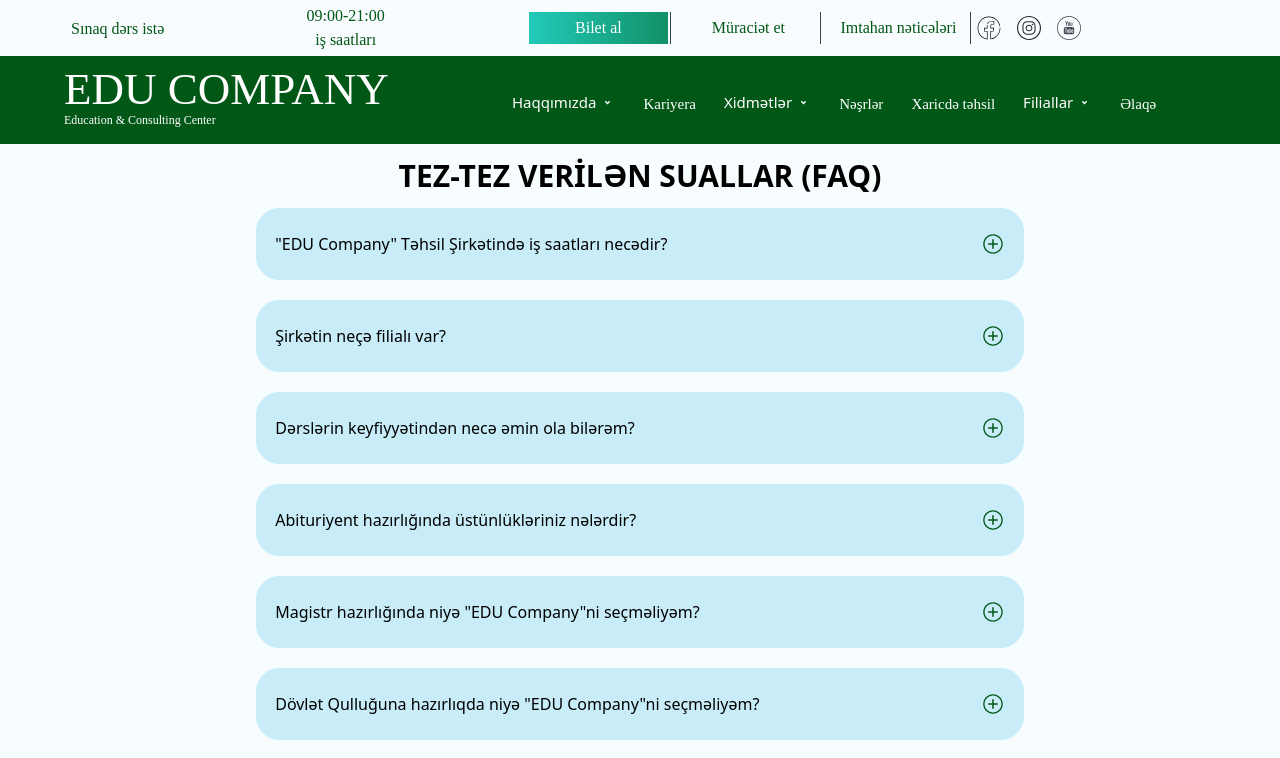
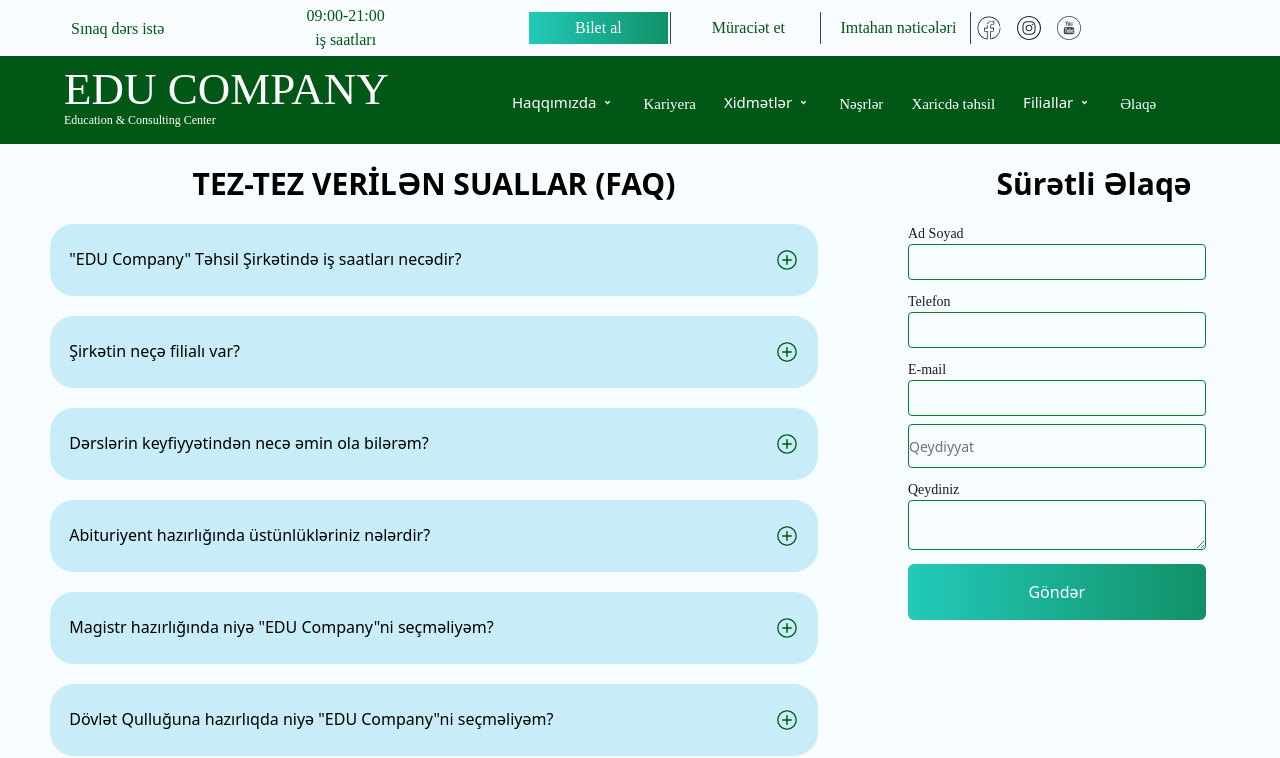
Before and after one commit to mammadovailaha/Final-project, a React (Vite) app: page /about/faq in a window 1280 px wide. Shown: the top 758 px of the page. Built offline with nearby package versions, Linux system fonts and the light colour scheme.

Commit message:
quickContact and faq page

```diff
--- a/src/components/FaqItem.tsx
+++ b/src/components/FaqItem.tsx
@@ -12,20 +12,20 @@
 const FaqItem: React.FC<FaqItemProps> = ({ id, question, answer, isOpen, onToggle }) => {
   return (
     <div
-      className={`max-w-lg md:min-w-3xl p-5 flex flex-col items-center bg-[#c8edf8] rounded-3xl ${
-        isOpen ? "h-auto min-h-35 justify-start" : "h-10 md:h-18 justify-center"
+      className={`w-88 md:min-w-3xl p-5 flex flex-col items-center bg-[#c8edf8] rounded-2xl md:rounded-3xl ${
+        isOpen ? "h-auto min-h-35 justify-start" : "h-12 md:h-18 justify-center"
       }`}
     >
       <div
         onClick={() => onToggle(id)}
-        className={`w-full flex justify-center items-center rounded-3xl ${
+        className={`w-[95%] flex justify-center items-center rounded-3xl ${
           isOpen ? "h-5 md:h-18 bg-[#b0d8f0]" : "h-full bg-[#c8edf8]"
         } p-4 cursor-pointer transition-colors duration-700 ease-in-out`}
       >
-        <div className="w-[95%] flex justify-between items-center">
-          <p className=" text-sm md:text-[16px] text-wrap ">{question}</p>
+        <div className="w-full flex justify-between items-center">
+          <p className=" text-xs md:text-[16px] text-wrap ">{question}</p>
           <div className="cursor-pointer text-2xl text-[#015715] hover:text-[#22caba] transition-colors duration-700 ease-in-out">
-            {isOpen ? <IoIosRemoveCircleOutline /> : <IoIosAddCircleOutline />}
+            {isOpen ? <IoIosRemoveCircleOutline className="text-lg md:text-2xl" /> : <IoIosAddCircleOutline className="text-lg md:text-2xl" />}
           </div>
         </div>
       </div>
--- /dev/null
+++ b/src/components/InputField.tsx
@@ -0,0 +1,31 @@
+import React from 'react'
+
+interface InputFieldProps{
+    htmlFor:string;
+    label:string;
+    id:string;
+    name:string;
+    type:string;
+     onChange: (e: React.ChangeEvent<HTMLInputElement>) => void;
+    value:string;
+}
+
+const InputField:React.FC<InputFieldProps> = ({htmlFor,label, id, name, type, onChange, value}) => {
+  return (
+    <>
+       <label htmlFor={htmlFor} className="text-xs md:text-sm font-[averta] text-[#1B1B1B]">
+         {label}
+          </label>
+          <input
+            id={id}
+            name={name}
+            type={type}
+            onChange={onChange}
+            value={value}
+            className="w-full h-9 pl-4 border rounded outline-none  text-black text-sm  border-green-700 transition-shadow duration-300 hover:shadow-[-5px_6px_31px_-5px_rgba(17,159,86,0.31)] "
+          />
+    </>
+  )
+}
+
+export default InputField
--- /dev/null
+++ b/src/components/QuickContact.tsx
@@ -0,0 +1,149 @@
+import React from "react";
+import { useFormik } from "formik";
+import * as Yup from "yup";
+import InputField from "./InputField";
+import TextareaField from "./TextareaField";
+
+const applicationReasons = [
+  { id: 1, value: "qeydiyyat", label: "Qeydiyyat" },
+  { id: 2, value: "kurslar", label: "Kurslar" },
+  { id: 3, value: "telimler", label: "Təlimlər" },
+  { id: 4, value: "imtahanlar", label: "İmtahanlar" },
+  { id: 5, value: "diger", label: "Digər" },
+];
+
+const QuickContact = () => {
+  const formik = useFormik({
+    initialValues: {
+      fullname: "",
+      phone: "",
+      note: "",
+      email: "",
+    },
+    validationSchema: Yup.object({
+      fullname: Yup.string()
+        .required("Ad və soyad mütləqdir")
+        .min(3, "Çox qısadır"),
+      phone: Yup.string()
+        .required("Telefon nömrəsi mütləqdir")
+        .matches(
+          /^(\+994|0)(50|51|55|70|77)[0-9]{7}$/,
+          "Düzgün nömrə daxil edin"
+        ),
+      note: Yup.string().max(300, "Əlavə qeyd maksimum 300 simvol ola bilər"),
+      email: Yup.string()
+        .required("E-mail mütləqdir")
+        .email("Düzgün e-mail daxil edin")
+        .matches(
+          /^[A-Z0-9._%+-]+@[A-Z0-9.-]+\.[A-Z]{2,}$/i,
+          "Düzgün e-mail daxil edin"
+        ),
+      reason: Yup.string().required("Müraciət səbəbi seçilməlidir"),
+    }),
+
+    onSubmit: (values) => {
+      console.log("Form məlumatları:", values);
+    },
+  });
+  return (
+
+      <form
+        className="w-[85%] md:w-full flex-col justify-center items-center gap-8 md:gap-10"
+        action=""
+      >
+        <h1 className="text-2xl leading-8 font-bold md:text-3xl md:leading-20 text-center">
+          Sürətli Əlaqə
+        </h1>
+        <div className="w-full md:w-[80%] flex flex-col gap-2">
+          <div className="w-full  flex flex-col justify-center ">
+            <InputField
+              htmlFor="fullname"
+              label="Ad Soyad"
+              id="fullname"
+              name="fullname"
+              type="text"
+              onChange={formik.handleChange}
+              value={formik.values.fullname}
+            />
+            {formik.touched.fullname && formik.errors.fullname && (
+              <div className="text-red-500 text-xs font-[averta]">
+                {formik.errors.fullname}
+              </div>
+            )}
+          </div>
+          <div>
+            <InputField
+              htmlFor="phone"
+              label="Telefon"
+              id="phone"
+              name="phone"
+              type="text"
+              onChange={formik.handleChange}
+              value={formik.values.phone}
+            />
+            {formik.touched.phone && formik.errors.phone && (
+              <div className="text-red-500 text-xs font-[averta]">
+                {formik.errors.phone}
+              </div>
+            )}
+          </div>
+          <div>
+            <InputField
+              htmlFor="email"
+              label="E-mail"
+              id="email"
+              name="email"
+              type="email"
+              onChange={formik.handleChange}
+              value={formik.values.email}
+            />
+            {formik.touched.email && formik.errors.email && (
+              <div className="text-red-500 text-xs font-[averta]">
+                {formik.errors.email}
+              </div>
+            )}
+          </div>
+          <div>
+            <input
+              type="text"
+              placeholder="Qeydiyyat"
+              {...formik.getFieldProps("reason")}
+              list="reason"
+              className=" h-9 md:h-11 w-full border rounded outline-none  text-black text-sm  border-green-700 transition-shadow duration-300 hover:shadow-[-5px_6px_31px_-5px_rgba(17,159,86,0.31)] placeholder:text-xs  md:placeholder:text-sm placeholder:text-gray-500 placeholder:left-2.5"
+            />
+            <datalist id="reason">
+              {applicationReasons.map((item) => (
+                <option key={item.id} value={item.label} />
+              ))}
+            </datalist>
+          </div>
+          <div>
+            <TextareaField
+              htmlFor="note"
+              label="Qeydiniz"
+              id="note"
+              name="note"
+              onChange={formik.handleChange}
+              value={formik.values.note}
+            />
+            {formik.touched.note && formik.errors.note && (
+              <div className="text-red-500 text-xs font-[averta]">
+                {formik.errors.note}
+              </div>
+            )}
+          </div>
+          <div className="w-full h-11 md:h-14 flex justify-center items-center">
+            <button
+              className="w-full h-full text-white rounded-md bg-[linear-gradient(to_right,_#22CABA,_#015715)] bg-[length:200%_100%] bg-[position:left] hover:bg-[position:right] transition-[background-position] duration-1000 ease-in-out "
+              type="submit"
+            >
+              Göndər
+            </button>
+          </div>
+        </div>
+      </form>
+
+  );
+};
+
+export default QuickContact;
--- a/src/components/QuickRegistration.tsx
+++ b/src/components/QuickRegistration.tsx
@@ -1,5 +1,6 @@
 import { useFormik } from "formik";
 import * as Yup from "yup";
+import InputField from "./InputField";
 
 const QuickRegistration = () => {
   const formik = useFormik({
@@ -29,38 +30,40 @@
       onSubmit={formik.handleSubmit}
       className="w-full flex flex-col justify-center items-center gap-4"
     >
-      <h1 className="text-2xl leading-11 md:text-3xl md:leading-14 font-medium">Sürətli Qeydiyyat</h1>
+      <h1 className="text-2xl leading-11 md:text-3xl md:leading-14 font-medium">
+        Sürətli Qeydiyyat
+      </h1>
       <div className="w-full flex flex-col justify-center items-center gap-2">
         <div className="w-[75%] flex flex-col items-start justify-center">
-          <label htmlFor="fullname" className="text-sm">
-            Ad Soyad
-          </label>
-          <input
+          <InputField
+            htmlFor="fullname"
+            label="Ad Soyad"
             id="fullname"
             name="fullname"
             type="text"
             onChange={formik.handleChange}
             value={formik.values.fullname}
-            className="w-full h-8 pl-4 border rounded outline-none  text-black text-sm  border-green-700 transition-shadow duration-300 hover:shadow-[-5px_6px_31px_-5px_rgba(17,159,86,0.31)] "
           />
           {formik.touched.fullname && formik.errors.fullname && (
-            <div className="text-red-500 text-xs font-[averta]">{formik.errors.fullname}</div>
+            <div className="text-red-500 text-xs font-[averta]">
+              {formik.errors.fullname}
+            </div>
           )}
         </div>
         <div className="w-[75%] flex flex-col items-start justify-center">
-          <label htmlFor="phone" className="text-sm">
-            Telefon
-          </label>
-          <input
-            type="text"
+          <InputField
+            htmlFor="phone"
+            label="Telefon"
             id="phone"
             name="phone"
-            className="w-full h-8 pl-4 border rounded outline-none  transition-shadow duration-300 hover:shadow-[-5px_6px_31px_-5px_rgba(17,159,86,0.31)] border-green-700"
+            type="text"
             onChange={formik.handleChange}
             value={formik.values.phone}
           />
           {formik.touched.phone && formik.errors.phone && (
-            <div className="text-red-500 text-xs font-[averta]">{formik.errors.phone}</div>
+            <div className="text-red-500 text-xs font-[averta]">
+              {formik.errors.phone}
+            </div>
           )}
         </div>
         <div className="w-[75%] flex flex-col items-start justify-center">
@@ -75,16 +78,19 @@
             value={formik.values.note}
           />
           {formik.touched.note && formik.errors.note && (
-            <div className="text-red-500 text-xs font-[averta]">{formik.errors.note}</div>
+            <div className="text-red-500 text-xs font-[averta]">
+              {formik.errors.note}
+            </div>
           )}
         </div>
         <div className="w-[75%] h-11 flex items-center justify-center">
           <button
             className="w-full h-full text-white rounded-md bg-[linear-gradient(to_right,_#22CABA,_#015715)] bg-[length:200%_100%] bg-[position:left] hover:bg-[position:right] transition-[background-position] duration-1000 ease-in-out "
-              type="submit"
-            >
-              Göndər
-            </button></div>
+            type="submit"
+          >
+            Göndər
+          </button>
+        </div>
       </div>
     </form>
   );
--- /dev/null
+++ b/src/components/TextareaField.tsx
@@ -0,0 +1,29 @@
+import React from 'react'
+
+interface TextareaFieldProps{
+    htmlFor:string;
+    label:string;
+    name:string;
+    id:string;
+    onChange: (e: React.ChangeEvent<HTMLTextAreaElement>) => void;
+    value:string;
+}
+
+const TextareaField:React.FC<TextareaFieldProps> = ({htmlFor, label, name, id, onChange, value}) => {
+  return (
+    <>
+       <label htmlFor={htmlFor} className="text-xs md:text-sm font-[averta] text-[#1B1B1B]">
+         {label}
+          </label>
+          <textarea
+            name={name}
+            id={id}
+            className="w-full   border rounded outline-none  pl-4  border-green-700  transition-shadow duration-300 hover:shadow-[-5px_6px_31px_-5px_rgba(17,159,86,0.31)] "
+            onChange={onChange}
+            value={value}
+          />
+    </>
+  )
+}
+
+export default TextareaField
--- a/src/pages/About/FAQ.tsx
+++ b/src/pages/About/FAQ.tsx
@@ -1,5 +1,6 @@
 import React from "react";
 import FaqItem from "../../components/FaqItem";
+import QuickContact from "../../components/QuickContact";
 
 const faqData = [
   {
@@ -82,11 +83,12 @@
     setActiveId((prev) => (prev === id ? null : id)); // eyni id kliklənəndə bağla
   };
   return (
-    <div className="w-full flex flex-col items-center justify-center bg-[#F7FCFF] ">
-      <h1 className="text-2xl leading-8 font-bold md:text-3xl md:leading-16">
+    <div className="w-full  flex flex-col lg:flex-row justify-center items-start bg-[#F7FCFF]  gap-10 ">
+      <div className="w-full md:w-[70%] flex flex-col items-center justify-center  ">
+      <h1 className="text-lg leading-10 font-bold md:text-3xl md:leading-20 text-center">
         TEZ-TEZ VERİLƏN SUALLAR (FAQ)
       </h1>
-      <div className="w-full flex flex-col items-center justify-center gap-5 px-5 md:px-10">
+      <div className="w-[90%] flex flex-col items-center justify-center gap-5 px-5 md:px-10">
         {faqData.map((item) => (
           <FaqItem
             key={item.id}
@@ -99,6 +101,10 @@
         ))}
       </div>
     </div>
+    <div className="w-full md:w-[30%] flex justify-center items-center">
+      <QuickContact />
+    </div>
+    </div>
   );
 };
 
```
Also changed, not shown: src/components/SelectedInput.tsx (added, +22 -0 lines).
